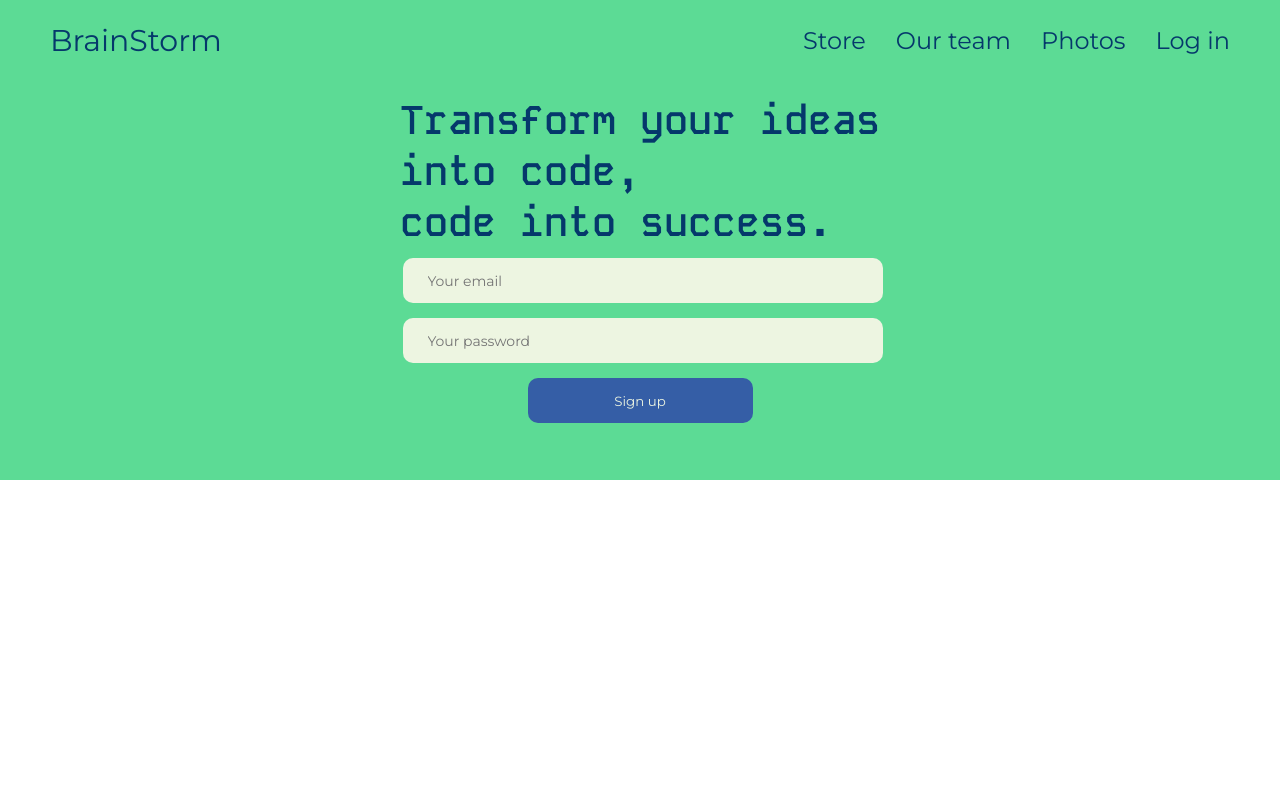
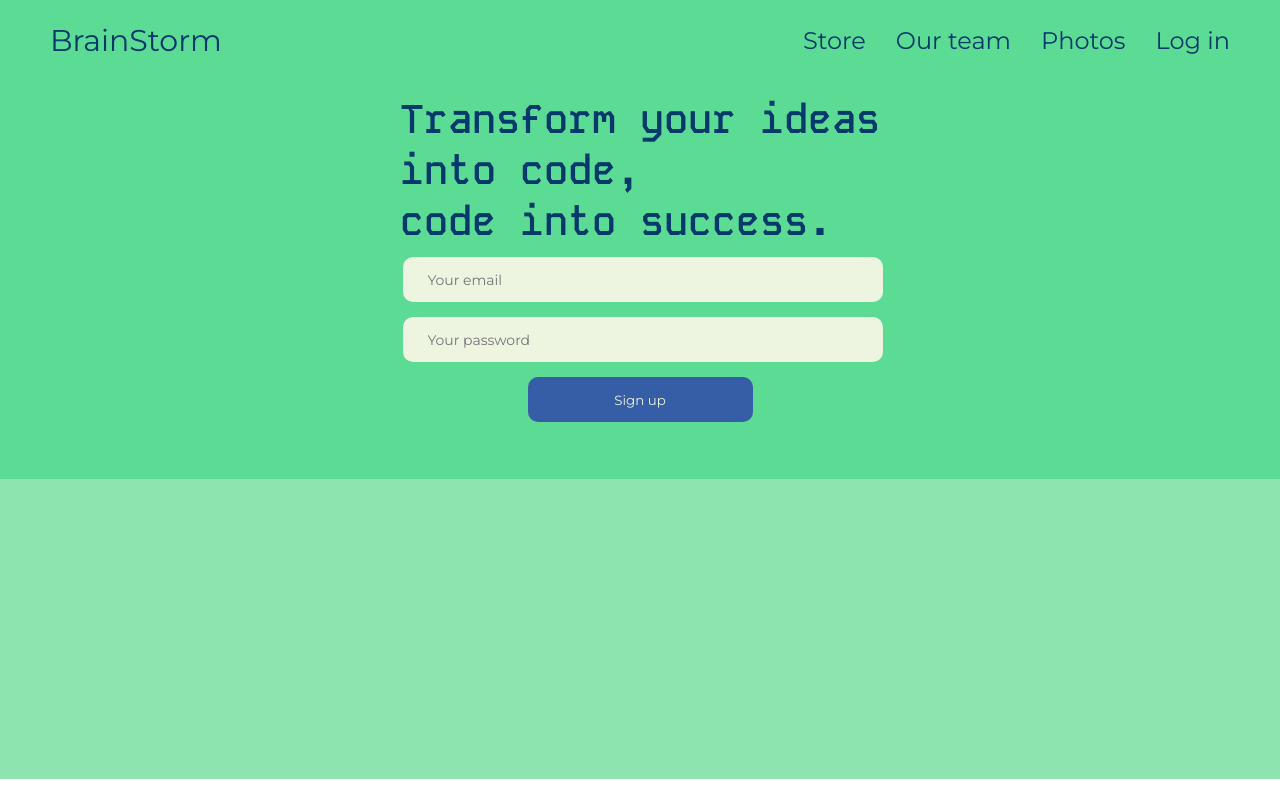
Before and after one commit to poravoz/BrainStorm, a React (Create React App) app in the folder frontend/: page / in a window 1280 px wide. Built offline with nearby package versions, Linux system fonts and the light colour scheme.

Commit message:
02.03.2024

```diff
--- a/frontend/src/App.tsx
+++ b/frontend/src/App.tsx
@@ -1,11 +1,12 @@
 import Header from "./components/header/header";
 import NavigationBar from "./components/navigation/navigation";
-
+import AboutUs from "./components/about-us/about-us";
 function App() {
   return (
    <>
     <NavigationBar />
     <Header />
+    <AboutUs />
    </>
   );
 }
--- /dev/null
+++ b/frontend/src/components/about-us/about-us.css
@@ -0,0 +1,8 @@
+.container_about_us {
+    position: relative;
+    top: 79px;
+    height: 300px;
+    width: 100%;
+    background-color: #8ee4af;
+    z-index: -1;
+}
--- /dev/null
+++ b/frontend/src/components/about-us/about-us.tsx
@@ -0,0 +1,11 @@
+import './about-us.css'
+
+const AboutUs = () => {
+    return(
+        <div className='container_about_us'>
+
+        </div>
+    )
+}
+
+export default AboutUs;
--- a/frontend/src/components/header/header.css
+++ b/frontend/src/components/header/header.css
@@ -4,7 +4,7 @@
   }
 .container {
     position: relative;
-    top: 80px;
+    top: 79px;
     width: 100%;
     height: 400px;
     background-color: #5cdb95;
```
